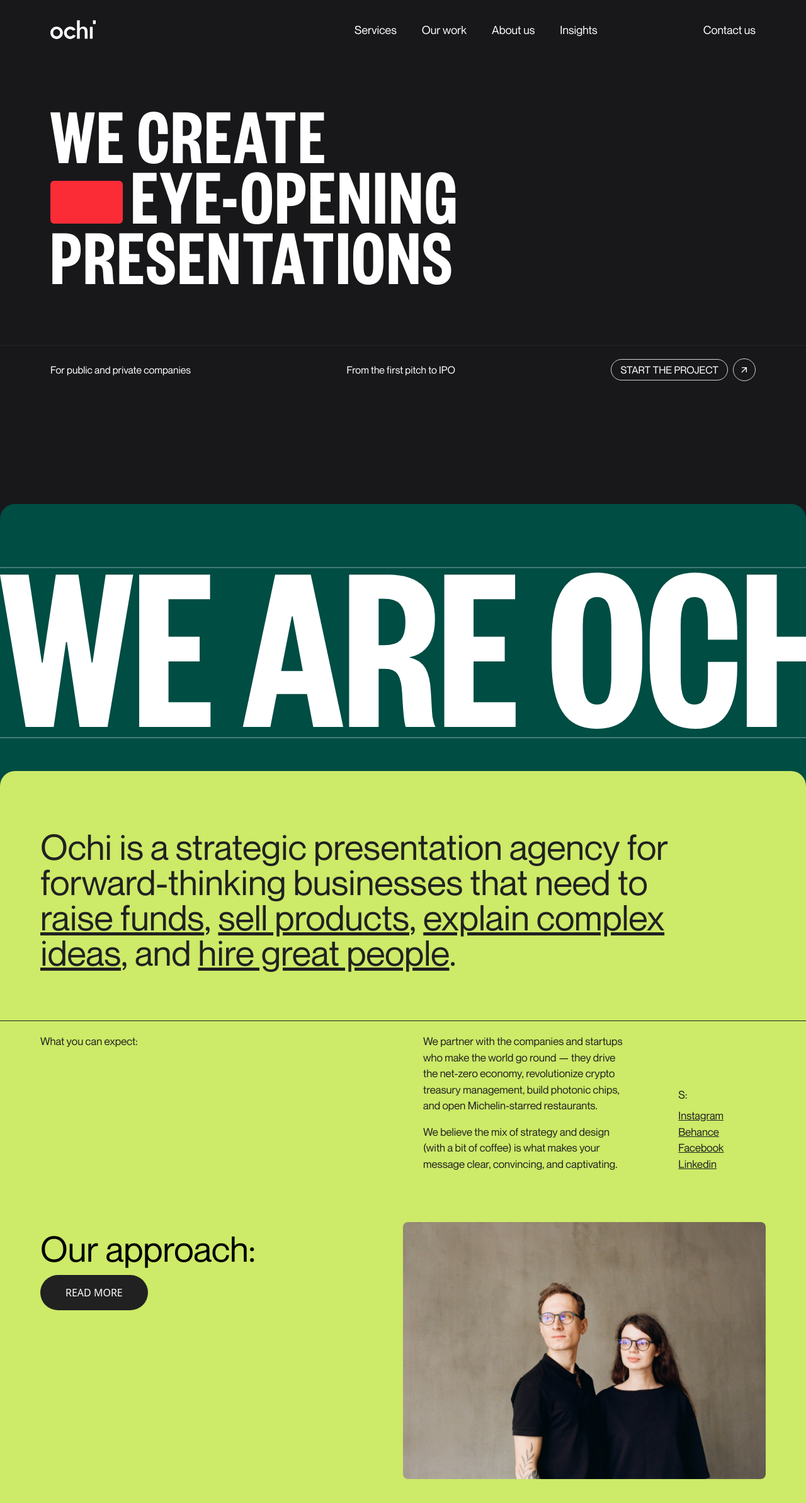
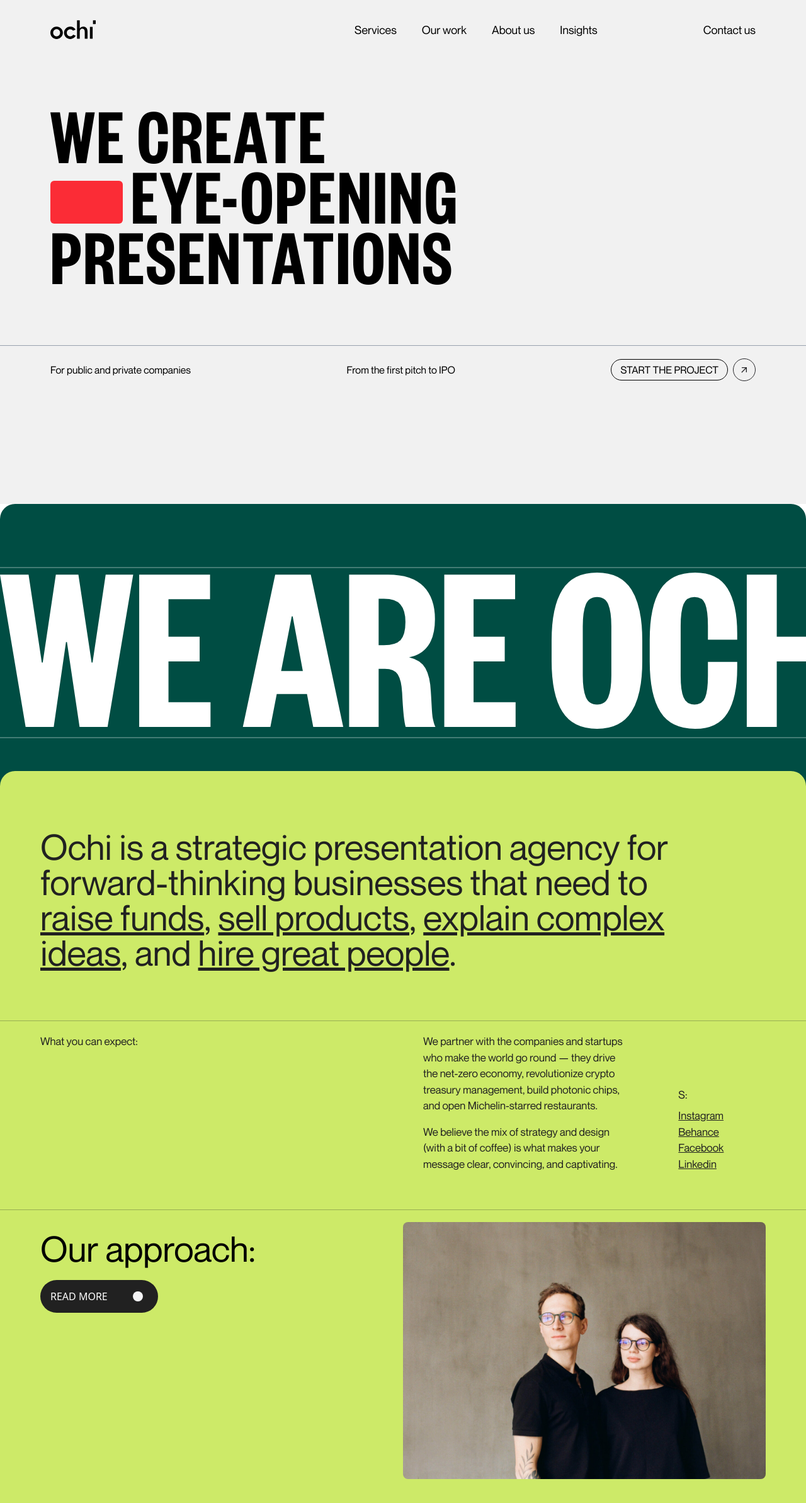
Before and after one commit to ABHi-202864/OCHI, a React (Vite) app: page / in a window 1280 px wide. Shown: the top 2386 px of the page at 63% size. Built offline with nearby package versions, Linux system fonts and the light colour scheme.

Commit message:
add approach section code

```diff
--- a/src/App.jsx
+++ b/src/App.jsx
@@ -7,7 +7,7 @@
 
 function App() {
   return (
-    <div className='w-full h-screen text-white'>
+    <div className='w-full h-screen text-black'>
       <Navbar />
       <LandingPage />
       <Marque />
--- a/src/components/About.jsx
+++ b/src/components/About.jsx
@@ -1,4 +1,5 @@
 import React from 'react'
+import { MdArrowOutward } from "react-icons/md";
 
 function About() {
   return (
@@ -12,7 +13,7 @@
           <div className='grid grid-cols-12 mt-25 pl-16 text-[#212121] font-NeueMontreal text-[17px] relative'>
 
             {/* DIV FOR TOP BORDER */}
-            <div className='absolute -top-5 left-0 w-full border-t-[1px]'></div>
+            <div className='absolute -top-5 left-0 w-full border-t-[0.1px] text-[#212121] opacity-30'></div>
 
             <div className='col-span-6'>
               <p>What you can expect:</p>
@@ -35,10 +36,22 @@
             </div>
           </div>
 
-          <div className='grid grid-cols-12 px-16 mt-20'>
+
+          <div className='grid grid-cols-12 px-16 mt-20 relative'>
+
+            {/* DIV FOR TOP BORDER */}
+            <div className='absolute -top-5 left-0 w-full border-t-[0.1px] text-[#212121] opacity-30'></div>
+
             <div className='col-span-6'>
               <h2 className='text-[3.5rem] font-NeueMontreal text-black'>Our approach:</h2>
-              <button className='uppercase px-10 py-4 rounded-full bg-[#212121]'>Read More</button>
+              <button className='group flex items-center gap-8 uppercase px-4 py-2.5 rounded-full bg-[#212121] hover:bg-black transition-colors duration-300 ease-in-out cursor-pointer mt-2 text-white'>
+                Read More
+                <div
+                  className='w-8 h-8 bg-zinc-100 rounded-full flex items-center justify-center transition-transform duration-300 ease-in-out transform scale-50 group-hover:scale-125'
+                >
+                  <MdArrowOutward className='text-black opacity-0 group-hover:opacity-100 transition-opacity duration-300' />
+                </div>
+              </button>
             </div>
 
             <div className='col-span-6'>
--- a/src/components/LandingPage.jsx
+++ b/src/components/LandingPage.jsx
@@ -4,7 +4,7 @@
 function LandingPage() {
   return (
     <>
-      <div className='w-full h-screen bg-zinc-900 pt-1'>
+      <div className='w-full h-screen bg-[#F1F1F1] pt-1'>
         <div className='textStructure mt-40 px-20'>
           {["We Create", "eye-opening", "presentations"].map((item, index) => {
             return (
@@ -24,20 +24,25 @@
           })}
         </div>
 
-        <div className='border-t-[1px] border-zinc-800 mt-24 flex justify-between items-center py-5 px-20'>
+        <div className='border-t-[0.1px] border-gray-400 mt-24 flex justify-between items-center py-5 px-20'>
           {["For public and private companies", "From the first pitch to IPO"].map((item, index) => (
             <p className='text-md font-light font-NeueMontreal'>{item}</p>
           ))}
-          <div
-            className='start flex items-center gap-2'
-          >
+
+          <div className='group start flex items-center gap-2'>
             <div
-              className='px-3.5 py-1 border-[1px] rounded-full border-zinc-300  uppercase font-NeueMontreal font-medium text-md cursor-pointer hover:bg-white hover:text-zinc-900 transition-colors duration-300'
+              className='px-3.5 py-1 border-[1px] rounded-full group-border-zinc-800 uppercase font-NeueMontreal font-medium text-md cursor-pointer group-hover:bg-zinc-800 group-hover:text-white transition-colors ease-in-out duration-500'
             >
               Start the project
             </div>
-            <div className='w-9 h-9 border-[1px] border-zinc-300 rounded-full grid place-content-center cursor-pointer hover:bg-white hover:text-zinc-900 transition-colors duration-300'>
-              <MdArrowOutward />
+
+            {/* Arrow icon with inner scaling background */}
+            <div className='relative w-9 h-9 border-[1px] border-zinc-800 rounded-full grid place-content-center cursor-pointer overflow-hidden'>
+              {/* Background scaling span */}
+              <span className='absolute inset-0 bg-zinc-800 scale-0 group-hover:scale-125 transition-transform duration-500 rounded-full z-0' />
+
+              {/* Icon stays on top */}
+              <MdArrowOutward className='relative z-10 text-zinc-800 group-hover:text-white transition-colors duration-500' />
             </div>
           </div>
         </div>
--- a/src/components/Marque.jsx
+++ b/src/components/Marque.jsx
@@ -1,22 +1,10 @@
 // import { motion } from 'framer-motion';
 import React from 'react';
 
-function  Marque() {
-  // return (
-  //   <>
-  //     <div className='w-full bg-[#004D43] py-10'>
-  //       <div className='before:border-b-2 after:border-t-2 border-zinc-300 flex gap-10 whitespace-nowrap overflow-hidden'>
-  //         {/* use after befor here and make to borter, one for top one for bottom*/}
-  //         <h1 className='uppercase text-[30vw] leading-none font-FoundersGrotesk'>we are ochi</h1>
-  //         <h1 className='uppercase text-[30vw] leading-none font-FoundersGrotesk'>we are ochi</h1>
-  //       </div>
-  //     </div>
-  //   </>
-  // )
+function Marque() {
 
   return (
     <>
-      <div className='bg-[#18181B]'>
       <div className="w-full bg-[#004D43] py-5 rounded-tl-3xl rounded-tr-3xl">
         <div className="relative overflow-hidden whitespace-nowrap">
           {/* top border */}
@@ -26,7 +14,7 @@
           <div className="absolute bottom-8 left-0 w-full border-b-2 border-[#437C74]  z-10" />
 
           {/* scrolling text */}
-            <div className="animate-marquee flex gap-10">
+          <div className="animate-marquee flex gap-10 text-[#FFFFFF]">
             <h1 className="uppercase text-[30vw] leading-none font-FoundersGrotesk">
               we are ochi
             </h1>
@@ -36,7 +24,6 @@
           </div>
         </div>
       </div>
-      </div>
     </>
   )
 
--- a/src/components/Navbar.jsx
+++ b/src/components/Navbar.jsx
@@ -5,6 +5,7 @@
     <>
       <div className='fixed z-[999] w-full px-20 py-8 font-NeueMontreal flex justify-between items-center'>
         <div className='logo'>
+          <a href="">
             <svg width="72" height="30" viewBox="0 0 72 30" fill="none" xmlns="http://www.w3.org/2000/svg">
               <path d="M9.8393 10.2032C4.22951 10.3257 -0.0459221 14.7356 0.000372391 20.2752C0.0412204 25.3548 4.57808 30.3608 10.6862 29.9226C15.5145 29.5768 19.9015 25.4119 19.8525 20.0057C19.8035 14.5995 15.1904 10.0916 9.8393 10.2032ZM9.89649 25.7005C6.87101 25.7005 4.39834 23.1144 4.40924 19.9839C4.39525 19.2507 4.52792 18.522 4.79947 17.8407C5.07102 17.1594 5.47597 16.5392 5.99056 16.0164C6.50515 15.4937 7.11902 15.0789 7.79613 14.7966C8.47324 14.5142 9.19995 14.3698 9.93362 14.372C10.6673 14.3742 11.3931 14.5228 12.0686 14.8092C12.744 15.0956 13.3554 15.514 13.8668 16.0398C14.3783 16.5656 14.7796 17.1882 15.0471 17.8711C15.3146 18.554 15.4429 19.2834 15.4246 20.0166C15.4409 23.1008 12.9111 25.7059 9.88832 25.7005H9.89649Z" fill="currentColor"></path>
               <path d="M62.8086 29.4855H67.1222V10.6372H62.8086V29.4855Z" fill="currentColor"></path>
@@ -12,6 +13,7 @@
               <path d="M31.5648 25.7016C28.5393 25.7016 26.0667 23.1156 26.0776 19.9851C26.0936 18.5291 26.6764 17.1366 27.7023 16.1029C28.7282 15.0692 30.1166 14.4757 31.573 14.4482C32.4198 14.4541 33.2537 14.6557 34.0095 15.0373C34.7654 15.4188 35.4227 15.97 35.9301 16.6477L40.0667 15.0144C38.2884 12.0853 35.0669 10.1145 31.4995 10.1989C25.8897 10.3214 21.6142 14.7313 21.6605 20.2709C21.7014 25.3505 26.2382 30.3565 32.3464 29.9183C33.9908 29.7803 35.5761 29.2408 36.9631 28.347C38.3501 27.4532 39.4963 26.2326 40.3009 24.7924L36.2542 22.9931C35.7705 23.8086 35.0851 24.486 34.2638 24.9604C33.4426 25.4347 32.5132 25.69 31.5648 25.7016Z" fill="currentColor"></path>
               <path d="M52.4097 10.1387C51.2512 10.1119 50.1066 10.3947 49.0941 10.958C48.0816 11.5212 47.2379 12.3445 46.6501 13.3427V0.172852H42.293V29.4688H46.6501C46.6501 29.1721 46.6501 18.7816 46.6501 18.7816C46.6501 15.6946 47.8619 13.4352 50.8084 13.4352C54.6046 13.4352 54.6209 17.4178 54.6209 19.6962C54.6209 22.9165 54.6209 25.5189 54.6209 28.7393V29.4987H59.0271C59.0271 29.3708 59.0488 29.2728 59.0488 29.1721C59.0488 25.5108 59.0951 21.8522 59.0325 18.1909C58.9916 15.6538 58.5015 10.1387 52.4097 10.1387Z" fill="currentColor"></path>
             </svg>
+          </a>
         </div>
 
         <div className='links flex gap-10'>
```
Lines whose indentation alone changed are shown as unchanged.
